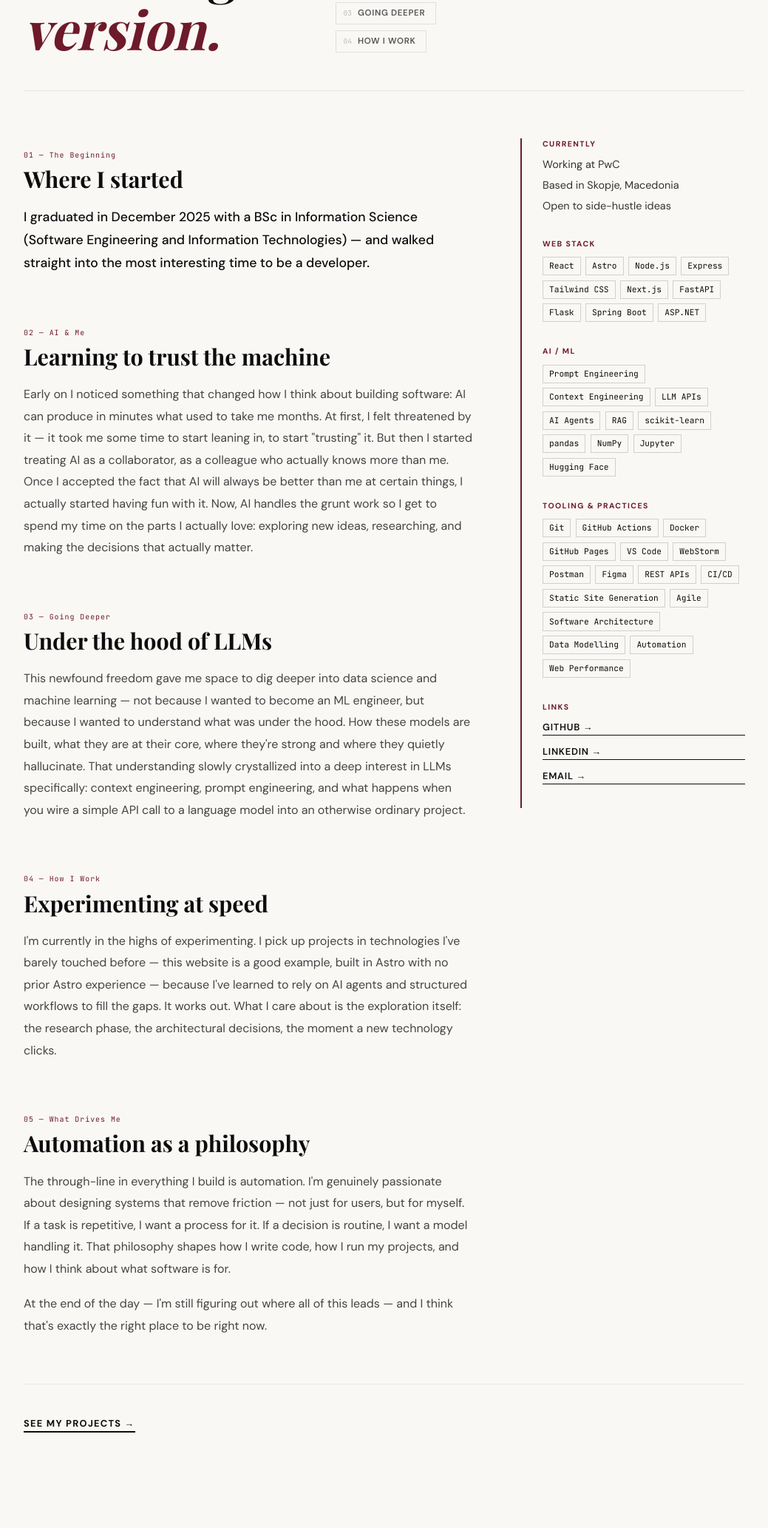
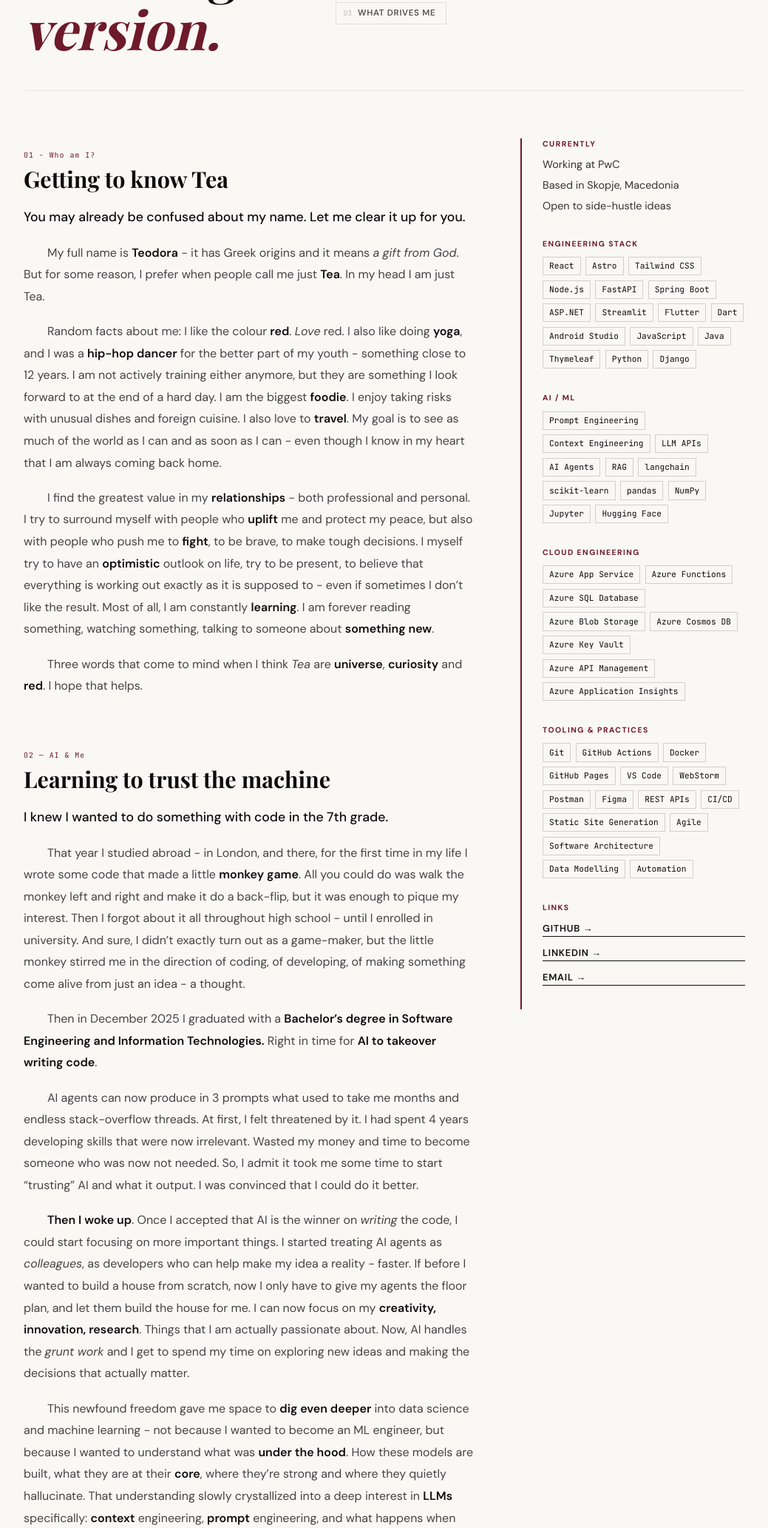
Before and after one commit to tkovachka/tkovachka.github.io, an Astro site: page /about in a window 1280 px wide. Shown: the part 239-2304 px from the top of the page at 74% size, without its empty margins (120-1159 px from the left). Built offline with nearby package versions, Linux system fonts and the light colour scheme; Astro itself is replaced by a stand-in of ours; a web font is replaced by a local one.

Commit message:
feat: make About page dynamic + add content

```diff
--- /dev/null
+++ b/src/content/about/01.md
@@ -0,0 +1,28 @@
+---
+order: 1
+agendaLabel: "Who am I?"
+sectionTitle: "Getting to know Tea"
+subtitle: "01 - Who am I?"
+---
+
+You may already be confused about my name. Let me clear it up for you.
+
+My full name is **Teodora** - it has Greek origins and it means *a gift from God*. But for some reason, I prefer when people
+call me just **Tea**. In my head I am just Tea.
+
+Random facts about me: I like the colour **red**. *Love* red. I also like doing **yoga**, and
+I was a **hip-hop dancer** for the better part of my youth - something close to 12 years.
+I am not actively training either anymore, but they are something I look forward to at the end of a
+hard day. I am the biggest **foodie**. I enjoy taking risks with unusual dishes and foreign cuisine.
+I also love to **travel**. My goal is to see as much of the world as I can and as soon as I can -
+even though I know in my heart that I am always coming back home.
+
+I find the greatest value in my **relationships** - both professional and personal.
+I try to surround myself with people who **uplift** me and protect my peace, but also with people who push me
+to **fight**, to be brave, to make tough decisions. I myself try to have an **optimistic** outlook on life,
+try to be present, to believe that everything is working out exactly as it is supposed to - even if
+sometimes I don't like the result. Most of all, I am constantly **learning**. I am forever
+reading something, watching something, talking to someone about **something new**.
+
+Three words that come to mind when I think *Tea* are **universe**, **curiosity** and **red**.
+I hope that helps.
--- /dev/null
+++ b/src/content/about/02.md
@@ -0,0 +1,38 @@
+---
+order: 2
+agendaLabel: "AI & Me"
+sectionTitle: "Learning to trust the machine"
+subtitle: "02 — AI & Me"
+---
+
+I knew I wanted to do something with code in the 7th grade.
+
+That year I studied abroad - in London,
+and there, for the first time in my life I wrote some code that made a little **monkey game**.
+All you could do was walk the monkey left and right and make it do a back-flip, but it was enough to
+pique my interest. Then I forgot about it all throughout high school - until I enrolled in university.
+And sure, I didn't exactly turn out as a game-maker, but the little monkey stirred me in the direction of
+coding, of developing, of making something come alive from just an idea - a thought.
+
+Then in December 2025 I graduated with a **Bachelor's degree in Software Engineering and Information Technologies.**
+Right in time for **AI to takeover writing code**.
+
+AI agents can now produce in 3 prompts what used to take me months and endless stack-overflow threads.
+At first, I felt threatened by it. I had spent 4 years developing skills that were now irrelevant.
+Wasted my money and time to become someone who was now not needed.
+So, I admit it took me some time to start "trusting" AI and what it output. I was convinced that I could do it better.
+
+**Then I woke up**. Once I accepted that AI is the winner on *writing* the code, I could start focusing on more important things.
+I started treating AI agents as _colleagues_, as developers who can help make my idea a reality - faster. If before I wanted to build
+a house from scratch, now I only have to give my agents the floor plan, and let them build the house for me.
+I can now focus on my **creativity, innovation, research**. Things that I am actually passionate about.
+Now, AI handles the _grunt work_ and I get to spend my time on exploring new ideas and making the decisions that
+actually matter.
+
+This newfound freedom gave me space to **dig even deeper** into data science and machine learning -
+not because I wanted to become an ML engineer, but because I wanted to understand what
+was **under the hood**. How these models are built, what they are at their **core**, where
+they're strong and where they quietly hallucinate. That understanding slowly crystallized
+into a deep interest in **LLMs** specifically: **context** engineering, **prompt** engineering, and
+what happens when you wire a simple API call to a language model into an otherwise
+ordinary software project.
--- a/src/content/config.ts
+++ b/src/content/config.ts
@@ -17,4 +17,14 @@ const projects = defineCollection({
   }),
 });
 
-export const collections = { projects };
+const about = defineCollection({
+  type: 'content',
+  schema: z.object({
+    order:        z.number(),
+    agendaLabel:  z.string(),
+    sectionTitle: z.string(),
+    subtitle:     z.string().optional(),
+  }),
+});
+
+export const collections = { projects, about };
--- /dev/null
+++ b/src/content/projects/_TEMPLATE.md
@@ -0,0 +1,13 @@
+---
+title: "Portfolio Website"
+description: "This very site - a minimal developer portfolio built with Astro, Tailwind CSS, and deployed on GitHub Pages."
+status: "ongoing"
+startDate: "2026-02"
+stack: ["Astro", "Tailwind CSS", "TypeScript", "GitHub Actions"]
+tags: ["web", "personal", "open-source"]
+featured: true
+repoUrl: "https://github.com/tkovachka/tkovachka.github.io"
+liveUrl: "https://tkovachka.github.io"
+---
+
+Typical markdown rules apply.
--- a/src/pages/about.astro
+++ b/src/pages/about.astro
@@ -2,135 +2,84 @@
 import BaseLayout from '../layouts/BaseLayout.astro';
 import Nav from '../components/Nav.astro';
 import Footer from '../components/Footer.astro';
+import {getCollection, render} from 'astro:content';
 
-// ─── Customize your agenda here ───────────────────────────────────────────────
-// Each entry maps a display label to the id of its <section> below.
-const agenda = [
-    { label: 'The Beginning',   id: 'beginning'   },
-    { label: 'AI & Me',         id: 'ai'           },
-    { label: 'Going Deeper',    id: 'deeper'       },
-    { label: 'How I Work',      id: 'how-i-work'   },
-    { label: 'What Drives Me',  id: 'drives-me'    },
-];
+const rawSections = await getCollection('about');
+
+const sections = rawSections.sort((a, b) => a.data.order - b.data.order);
+
+const rendered = await Promise.all(
+    sections.map(async (s) => {
+        const {Content} = await render(s);
+        return {section: s, Content};
+    })
+);
+
+const toId = (id: string) => id.replace(/\.mdx?$/, '');
 
 const stack = [
-    'React', 'Astro', 'Node.js', 'Express', 'Tailwind CSS', 'Next.js',
-    'FastAPI', 'Flask', 'Spring Boot', 'ASP.NET',
+    'React', 'Astro', 'Tailwind CSS', 'Node.js', 'FastAPI', 'Spring Boot', 'ASP.NET', 'Streamlit', 'Flutter', 'Dart',
+    'Android Studio', 'JavaScript', 'Java', 'Thymeleaf', 'Python', 'Django'
 ];
-
 const aiStack = [
     'Prompt Engineering', 'Context Engineering', 'LLM APIs', 'AI Agents', 'RAG',
-    'scikit-learn', 'pandas', 'NumPy', 'Jupyter', 'Hugging Face',
+    'langchain', 'scikit-learn', 'pandas', 'NumPy', 'Jupyter', 'Hugging Face',
 ];
-
+const cloudStack = [
+    'Azure App Service', 'Azure Functions', 'Azure SQL Database', 'Azure Blob Storage', 'Azure Cosmos DB',
+    'Azure Key Vault', 'Azure API Management', 'Azure Application Insights',
+];
 const tooling = [
     'Git', 'GitHub Actions', 'Docker', 'GitHub Pages', 'VS Code', 'WebStorm',
     'Postman', 'Figma', 'REST APIs', 'CI/CD', 'Static Site Generation',
-    'Agile', 'Software Architecture', 'Data Modelling', 'Automation', 'Web Performance',
+    'Agile', 'Software Architecture', 'Data Modelling', 'Automation'
 ];
 ---
 
 <BaseLayout
         title="About"
-        description="About Teodora Kovachka - background and what I'm currently working on."
->
-    <Nav slot="nav" />
+        description="About me - background and what I'm currently working on.">
+
+    <Nav slot="nav"/>
 
     <div class="max-w-5xl mx-auto px-6 pt-20 pb-24">
 
-        <!-- Page header -->
         <header class="page-header">
             <div class="header-grid">
                 <div class="header-left">
                     <p class="section-label">About</p>
-                    <h1 class="page-title">The longer<br /><em>version.</em></h1>
+                    <h1 class="page-title">The longer<br/><em>version.</em></h1>
                 </div>
 
                 <nav class="agenda" aria-label="Page sections">
-                    {agenda.map((item, i) => (
-                            <a href={`#${item.id}`} class="agenda-item">
+                    {rendered.map(({section}, i) => (
+                            <a href={`#${toId(section.id)}`} class="agenda-item">
                                 <span class="agenda-index">{String(i + 1).padStart(2, '0')}</span>
-                                <span class="agenda-label">{item.label}</span>
+                                <span class="agenda-label">{section.data.agendaLabel}</span>
                             </a>
                     ))}
                 </nav>
             </div>
         </header>
 
-        <!-- Body: 2/3 main + 1/3 sidebar, matching [slug].astro -->
         <div class="about-body">
 
-            <!-- ── Main content ─────────────────────────────── -->
+            <!-- ── Main content ─────────────────────────── -->
             <div class="bio">
-
-                <section id="beginning" class="bio-section">
-                    <p class="bio-section-label">01 — The Beginning</p>
-                    <h2 class="bio-section-title">Where I started</h2>
-                    <p class="bio-lead">
-                        I graduated in December 2025 with a BSc in Information Science (Software Engineering
-                        and Information Technologies) — and walked straight into the most interesting time
-                        to be a developer.
-                    </p>
-                </section>
-
-                <section id="ai" class="bio-section">
-                    <p class="bio-section-label">02 — AI & Me</p>
-                    <h2 class="bio-section-title">Learning to trust the machine</h2>
-                    <p class="bio-text">
-                        Early on I noticed something that changed how I think about building software: AI can
-                        produce in minutes what used to take me months. At first, I felt threatened by it —
-                        it took me some time to start leaning in, to start "trusting" it. But then I started
-                        treating AI as a collaborator, as a colleague who actually knows more than me. Once I accepted the fact
-                        that AI will always be better than me at certain things, I actually started having fun with it. Now, AI handles
-                        the grunt work so I get to spend my time on the parts I actually love: exploring new
-                        ideas, researching, and making the decisions that actually matter.
-                    </p>
-                </section>
-
-                <section id="deeper" class="bio-section">
-                    <p class="bio-section-label">03 — Going Deeper</p>
-                    <h2 class="bio-section-title">Under the hood of LLMs</h2>
-                    <p class="bio-text">
-                        This newfound freedom gave me space to dig deeper into data science and machine learning —
-                        not because I wanted to become an ML engineer, but because I wanted to understand what was under the hood.
-                        How these models are built, what they are at their core, where they're strong and where
-                        they quietly hallucinate. That understanding slowly crystallized into a deep interest in
-                        LLMs specifically: context engineering, prompt engineering, and what happens when you
-                        wire a simple API call to a language model into an otherwise ordinary project.
-                    </p>
-                </section>
-
-                <section id="how-i-work" class="bio-section">
-                    <p class="bio-section-label">04 — How I Work</p>
-                    <h2 class="bio-section-title">Experimenting at speed</h2>
-                    <p class="bio-text">
-                        I'm currently in the highs of experimenting. I pick up projects in technologies I've
-                        barely touched before — this website is a good example, built in Astro with no prior
-                        Astro experience — because I've learned to rely on AI agents and structured workflows
-                        to fill the gaps. It works out. What I care about is the exploration itself: the
-                        research phase, the architectural decisions, the moment a new technology clicks.
-                    </p>
-                </section>
-
-                <section id="drives-me" class="bio-section">
-                    <p class="bio-section-label">05 — What Drives Me</p>
-                    <h2 class="bio-section-title">Automation as a philosophy</h2>
-                    <p class="bio-text">
-                        The through-line in everything I build is automation. I'm genuinely passionate about
-                        designing systems that remove friction — not just for users, but for myself. If a task
-                        is repetitive, I want a process for it. If a decision is routine, I want a model
-                        handling it. That philosophy shapes how I write code, how I run my projects, and how I
-                        think about what software is for.
-                    </p>
-                    <p class="bio-text">
-                        At the end of the day — I'm still figuring out where all of this leads — and I think
-                        that's exactly the right place to be right now.
-                    </p>
-                </section>
-
+                {rendered.map(({section, Content}) => (
+                        <section id={toId(section.id)} class="bio-section">
+                            {section.data.subtitle && (
+                                    <p class="bio-section-label">{section.data.subtitle}</p>
+                            )}
+                            <h2 class="bio-section-title">{section.data.sectionTitle}</h2>
+                            <div class="bio-prose">
+                                <Content/>
+                            </div>
+                        </section>
+                ))}
             </div>
 
-            <!-- ── Sidebar ─────────────────────────────────── -->
+            <!-- ── Sidebar ─────────────────────────────── -->
             <aside class="sidebar">
 
                 <div class="sidebar-block">
@@ -143,7 +92,7 @@ const tooling = [
                 </div>
 
                 <div class="sidebar-block">
-                    <p class="sidebar-label">Web Stack</p>
+                    <p class="sidebar-label">Engineering Stack</p>
                     <div class="tag-row">
                         {stack.map((tech) => <span class="tag-stack">{tech}</span>)}
                     </div>
@@ -153,6 +102,13 @@ const tooling = [
                     <p class="sidebar-label">AI / ML</p>
                     <div class="tag-row">
                         {aiStack.map((tech) => <span class="tag-stack">{tech}</span>)}
+                    </div>
+                </div>
+
+                <div class="sidebar-block">
+                    <p class="sidebar-label">Cloud Engineering</p>
+                    <div class="tag-row">
+                        {cloudStack.map((tech) => <span class="tag-stack">{tech}</span>)}
                     </div>
                 </div>
 
@@ -167,12 +123,14 @@ const tooling = [
                     <p class="sidebar-label">Links</p>
                     <div class="link-col">
                         {[
-                            { label: 'GitHub',   href: 'https://github.com/tkovachka' },
-                            { label: 'LinkedIn', href: 'https://www.linkedin.com/in/teodora-kovachka-37692134b' },
-                            { label: 'Email',    href: 'mailto:teodora.kovachka@gmail.com' },
-                        ].map(({ label, href }) => (
-                                <a href={href} target={href.startsWith('http') ? '_blank' : undefined}
-                                   rel="noopener" class="ext-link">
+                            {label: 'GitHub', href: 'https://github.com/tkovachka'},
+                            {label: 'LinkedIn', href: 'https://www.linkedin.com/in/teodora-kovachka-37692134b'},
+                            {label: 'Email', href: 'mailto:teodora.kovachka@gmail.com'},
+                        ].map(({label, href}) => (
+                                <a href={href}
+                                   target={href.startsWith('http') ? '_blank' : undefined}
+                                   rel="noopener"
+                                   class="ext-link">
                                     {label} →
                                 </a>
                         ))}
@@ -188,12 +146,14 @@ const tooling = [
 
     </div>
 
-    <Footer slot="footer" />
+    <Footer slot="footer"/>
 </BaseLayout>
 
 <style>
     /* ── Page header ─────────────────────── */
-    .page-header { margin-bottom: 4rem; }
+    .page-header {
+        margin-bottom: 4rem;
+    }
 
     .header-grid {
         display: grid;
@@ -203,11 +163,13 @@ const tooling = [
         padding-bottom: 2rem;
         border-bottom: 1px solid #E8E8E8;
     }
+
     @media (max-width: 640px) {
-        .header-grid { grid-template-columns: 1fr; gap: 2rem; }
+        .header-grid {
+            grid-template-columns: 1fr;
+            gap: 2rem;
+        }
     }
-
-    .header-left { flex-shrink: 0; }
 
     .section-label {
         font-family: 'DM Sans', sans-serif;
@@ -228,7 +190,11 @@ const tooling = [
         margin: 0;
         white-space: nowrap;
     }
-    .page-title em { font-style: italic; color: var(--burgundy); }
+
+    .page-title em {
+        font-style: italic;
+        color: var(--burgundy);
+    }
 
     /* ── Agenda ──────────────────────────── */
     .agenda {
@@ -240,6 +206,7 @@ const tooling = [
         align-content: start;
         padding-top: 1.85rem;
     }
+
     @media (max-width: 640px) {
         .agenda {
             height: auto;
@@ -259,12 +226,16 @@ const tooling = [
         transition: border-color 0.2s, background 0.2s;
         width: fit-content;
     }
+
     .agenda-item:hover {
         border-color: var(--burgundy);
         background: var(--burgundy-pale);
     }
+
     .agenda-item:hover .agenda-index,
-    .agenda-item:hover .agenda-label { color: var(--burgundy); }
+    .agenda-item:hover .agenda-label {
+        color: var(--burgundy);
+    }
 
     .agenda-index {
         font-family: 'JetBrains Mono', monospace;
@@ -283,7 +254,7 @@ const tooling = [
         transition: color 0.2s;
     }
 
-    /* ── Body grid — 2/3 + 1/3, matching [slug].astro ── */
+    /* ── Body grid ───────────────────────── */
     .about-body {
         display: grid;
         grid-template-columns: 2fr 1fr;
@@ -291,18 +262,24 @@ const tooling = [
         align-items: start;
         margin-bottom: 4rem;
     }
+
     @media (max-width: 768px) {
-        .about-body { grid-template-columns: 1fr; gap: 3rem; }
+        .about-body {
+            grid-template-columns: 1fr;
+            gap: 3rem;
+        }
     }
 
     /* ── Bio sections ────────────────────── */
     .bio-section {
         margin-bottom: 3.5rem;
         padding-top: 1rem;
-        /* offset for sticky nav when scrolling to anchor */
         scroll-margin-top: 6rem;
     }
-    .bio-section:last-child { margin-bottom: 0; }
+
+    .bio-section:last-child {
+        margin-bottom: 0;
+    }
 
     .bio-section-label {
         font-family: 'JetBrains Mono', monospace;
@@ -321,25 +298,48 @@ const tooling = [
         margin-bottom: 1.1rem;
     }
 
-    .bio-lead {
-        font-family: 'DM Sans', sans-serif;
-        font-size: 1.1rem;
-        font-weight: 500;
-        line-height: 1.75;
-        color: #0D0D0D;
-        margin-bottom: 1.25rem;
-    }
-
-    .bio-text {
+    /* Prose rendered from Markdown */
+    .bio-prose {
         font-family: 'DM Sans', sans-serif;
         font-size: 1rem;
         line-height: 1.85;
         color: #444;
+    }
+
+    .bio-prose :global(p) {
+        text-indent: 2em;
         margin-bottom: 1.1rem;
     }
-    .bio-text:last-child { margin-bottom: 0; }
 
-    /* ── Sidebar — matches [slug].astro exactly ── */
+    .bio-prose :global(p:last-child) {
+        margin-bottom: 0;
+    }
+
+    .bio-prose :global(strong) {
+        color: #0D0D0D;
+        font-weight: 600;
+    }
+
+    .bio-prose :global(em) {
+        font-style: italic;
+    }
+
+    .bio-prose :global(a) {
+        color: var(--burgundy);
+        text-decoration: underline;
+        text-underline-offset: 3px;
+    }
+
+    /* First paragraph of first section gets the larger lead treatment */
+    .bio-section .bio-prose :global(p:first-child) {
+        font-size: 1.1rem;
+        font-weight: 500;
+        color: #0D0D0D;
+        line-height: 1.75;
+        text-indent: 0;
+    }
+
+    /* ── Sidebar ─────────────────────────── */
     .sidebar {
         border-left: 2px solid var(--burgundy);
         padding-left: 1.75rem;
@@ -347,7 +347,9 @@ const tooling = [
         top: 6rem;
     }
 
-    .sidebar-block { margin-bottom: 2rem; }
+    .sidebar-block {
+        margin-bottom: 2rem;
+    }
 
     .sidebar-label {
         font-family: 'DM Sans', sans-serif;
@@ -374,7 +376,6 @@ const tooling = [
         color: #333;
     }
 
-    /* ── Tags — identical to ProjectCard / [slug].astro ── */
     .tag-row {
         display: flex;
         flex-wrap: wrap;
@@ -389,7 +390,6 @@ const tooling = [
         padding: 0.2rem 0.5rem;
     }
 
-    /* ── Links ───────────────────────────── */
     .link-col {
         display: flex;
         flex-direction: column;
@@ -408,7 +408,11 @@ const tooling = [
         padding-bottom: 1px;
         transition: color 0.2s, border-color 0.2s;
     }
-    .ext-link:hover { color: var(--burgundy); border-color: var(--burgundy); }
+
+    .ext-link:hover {
+        color: var(--burgundy);
+        border-color: var(--burgundy);
+    }
 
     /* ── Footer nav ──────────────────────── */
     .page-footer-nav {
@@ -428,5 +432,9 @@ const tooling = [
         padding-bottom: 2px;
         transition: color 0.2s, border-color 0.2s;
     }
-    .footer-cta:hover { color: var(--burgundy); border-color: var(--burgundy); }
+
+    .footer-cta:hover {
+        color: var(--burgundy);
+        border-color: var(--burgundy);
+    }
 </style>
```
Also changed, not shown: src/content/about/03.md (added, +25 -0 lines), src/content/about/_TEMPLATE.md (added, +11 -0 lines), src/content/projects/portfolio-website.md (+6 -5 lines), src/pages/index.astro (+4 -3 lines), src/pages/projects/[slug].astro (+90 -32 lines).
